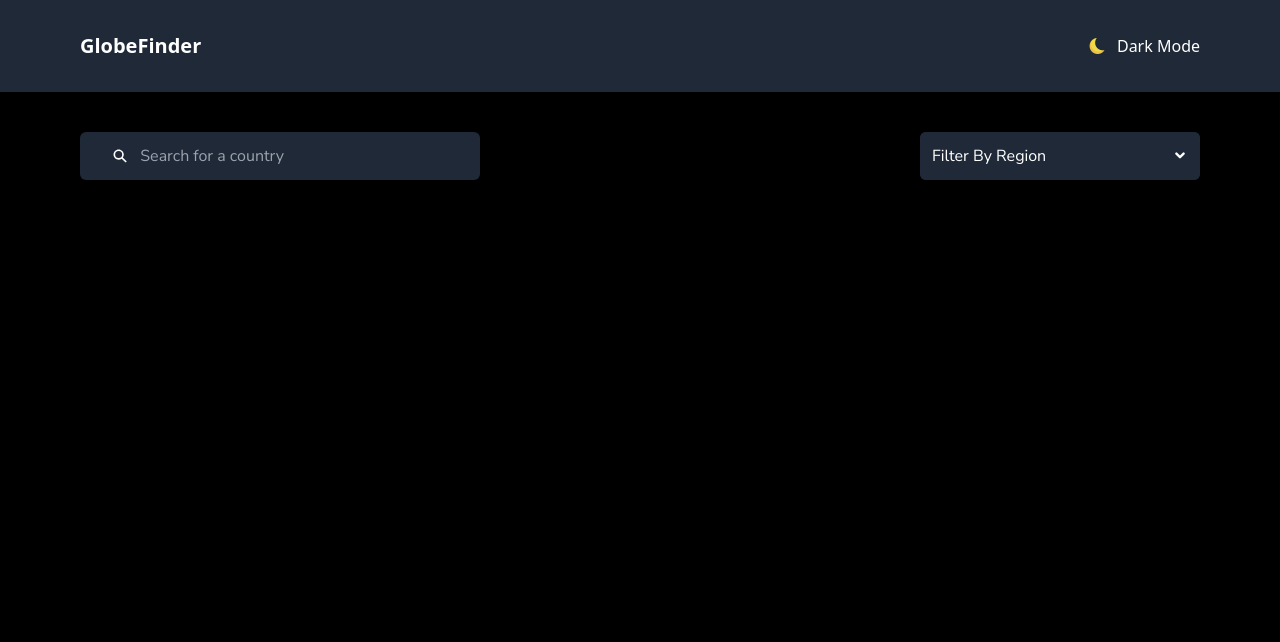
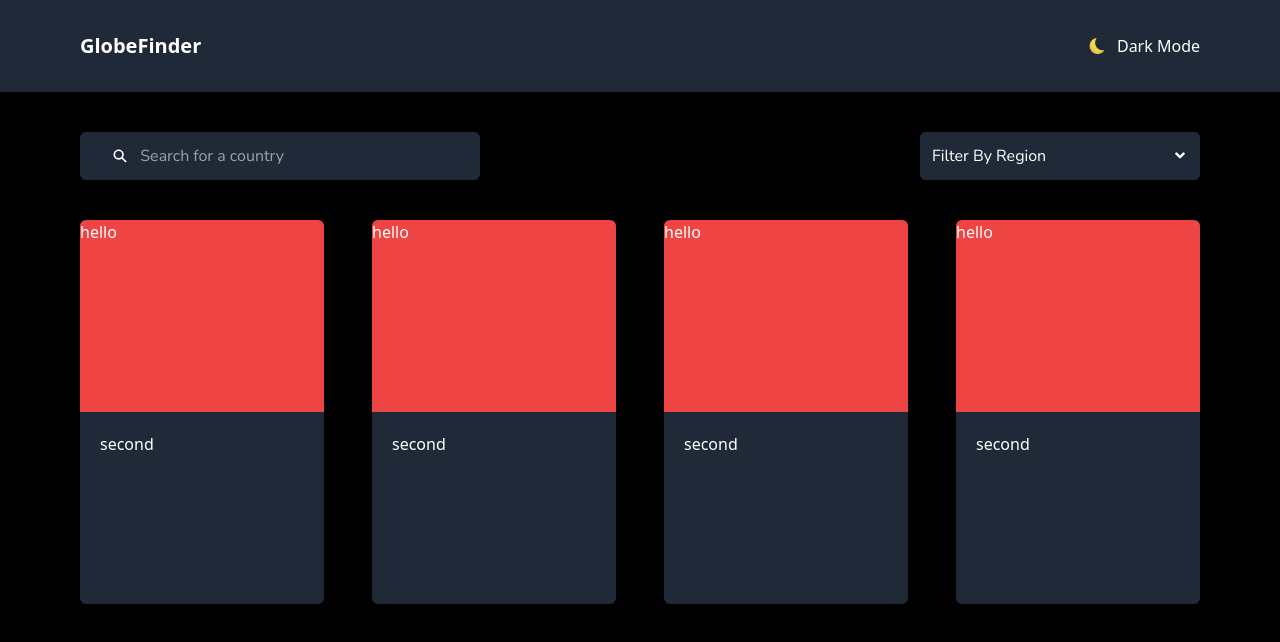
Before and after one commit to faizanalibaig/globefinder, a React (Vite) app: page / in a window 1280 px wide. Shown: the top 642 px of the page. Built offline with nearby package versions, Linux system fonts and the light colour scheme; a web font is replaced by a local one.

Commit message:
made the search & filter responsive, built the responsive structure of country cards

```diff
--- a/src/App.jsx
+++ b/src/App.jsx
@@ -15,6 +15,7 @@ function App() {
     >
       <Header />
       <Main />
+      <Countries />
     </div>
   );
 }
@@ -47,7 +48,7 @@ function ThemeToggle() {
 
 function Main() {
   return (
-    <div className='flex justify-between py-6 sm:py-10 px-6 sm:px-16 lg:px-20'>
+    <div className='flex flex-col gap-4 sm:flex-row sm:gap-0 justify-between py-6 sm:py-10 px-6 sm:px-16 lg:px-20'>
       <SearchByCountry />
       <FilterByRegion />
     </div>
@@ -56,7 +57,7 @@ function Main() {
 
 function SearchByCountry() {
   return (
-    <div className='bg-gray-800 flex items-center gap-1 font-nunito w-[400px] px-8 rounded-md'>
+    <div className='bg-gray-800 flex items-center gap-1 font-nunito w-full sm:w-[300px] lg:w-[400px] px-8 rounded-md'>
       <IoSearchSharp className='text-white text-xl' />
       <input
         type='text'
@@ -69,7 +70,7 @@ function SearchByCountry() {
 
 function FilterByRegion() {
   return (
-    <div className='relative flex gap-3 font-nunito w-[280px] rounded-md bg-gray-800'>
+    <div className='relative flex gap-3 font-nunito w-full sm:w-[220px] lg:w-[280px] rounded-md bg-gray-800'>
       <select className='bg-gray-800 py-3 w-full px-3 rounded-md outline-none border-none text-white appearance-none'>
         <option value='' disabled selected className='hidden'>
           Filter By Region
@@ -99,4 +100,29 @@ function FilterByRegion() {
   );
 }
 
+function Countries(){
+    return(
+        <section
+            className="text-white px-6 sm:px-16 lg:px-20 grid grid-cols-1 gap-5 sm:grid-cols-2 lg:grid-cols-3 xl:grid-cols-4 sm:gap-10 xl:gap-12">
+            <div className="bg-gray-800 h-96 sm:h-80 xl:h-96 rounded-md overflow-hidden">
+                <div className="h-[50%] bg-red-500">hello</div>
+                <div className={"p-5"}>second</div>
+            </div>
+            <div className="bg-gray-800 h-96 sm:h-80 xl:h-96 rounded-md overflow-hidden">
+                <div className="h-[50%] bg-red-500">hello</div>
+                <div className={"p-5"}>second</div>
+            </div>
+            <div className="bg-gray-800 h-96 sm:h-80 xl:h-96 rounded-md overflow-hidden">
+                <div className="h-[50%] bg-red-500">hello</div>
+                <div className={"p-5"}>second</div>
+            </div>
+            <div className="bg-gray-800 h-96 sm:h-80 xl:h-96 rounded-md overflow-hidden">
+                <div className="h-[50%] bg-red-500">hello</div>
+                <div className={"p-5"}>second</div>
+            </div>
+        </section>
+    )
+}
+
+
 export default App;
```
